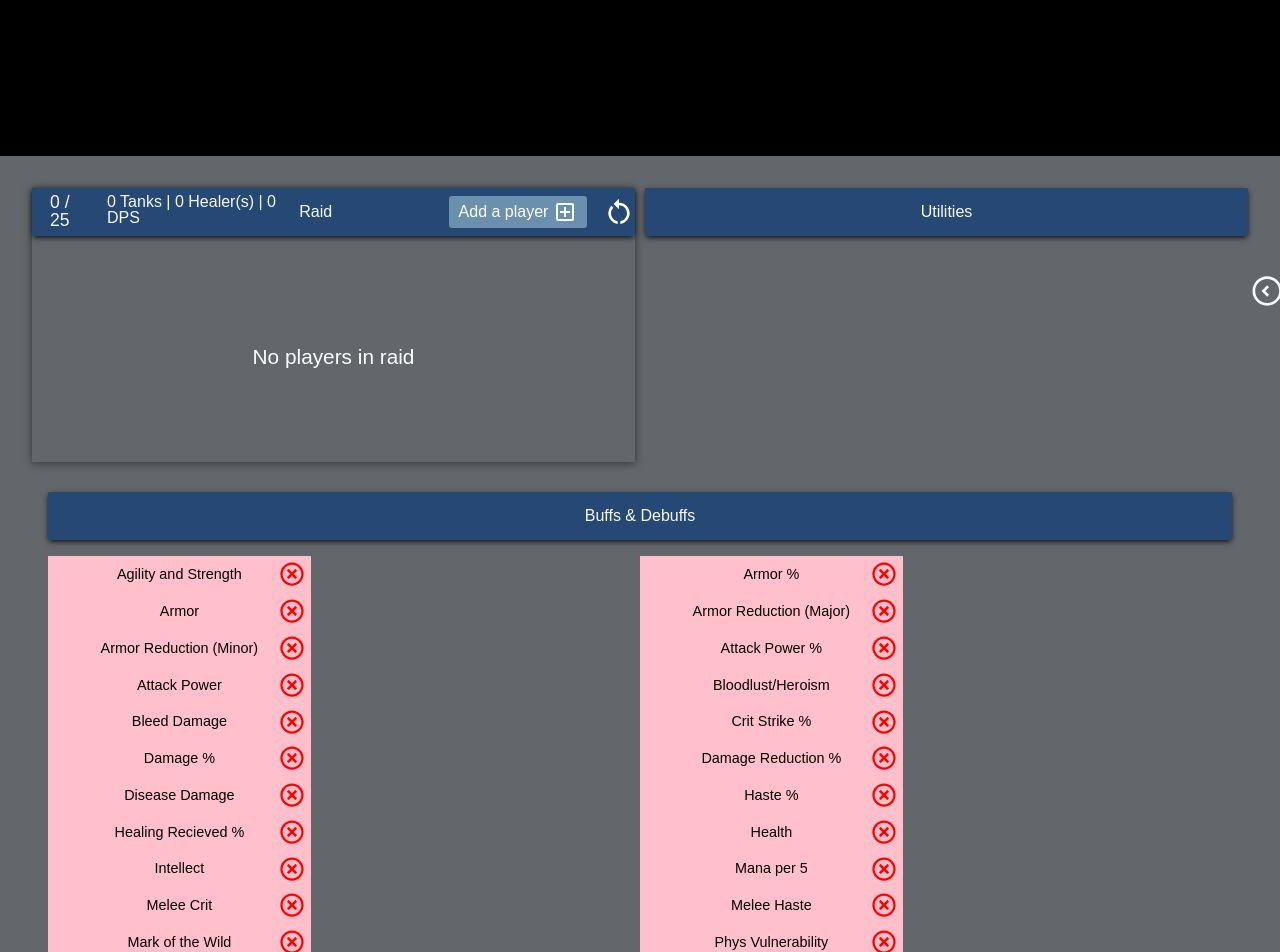
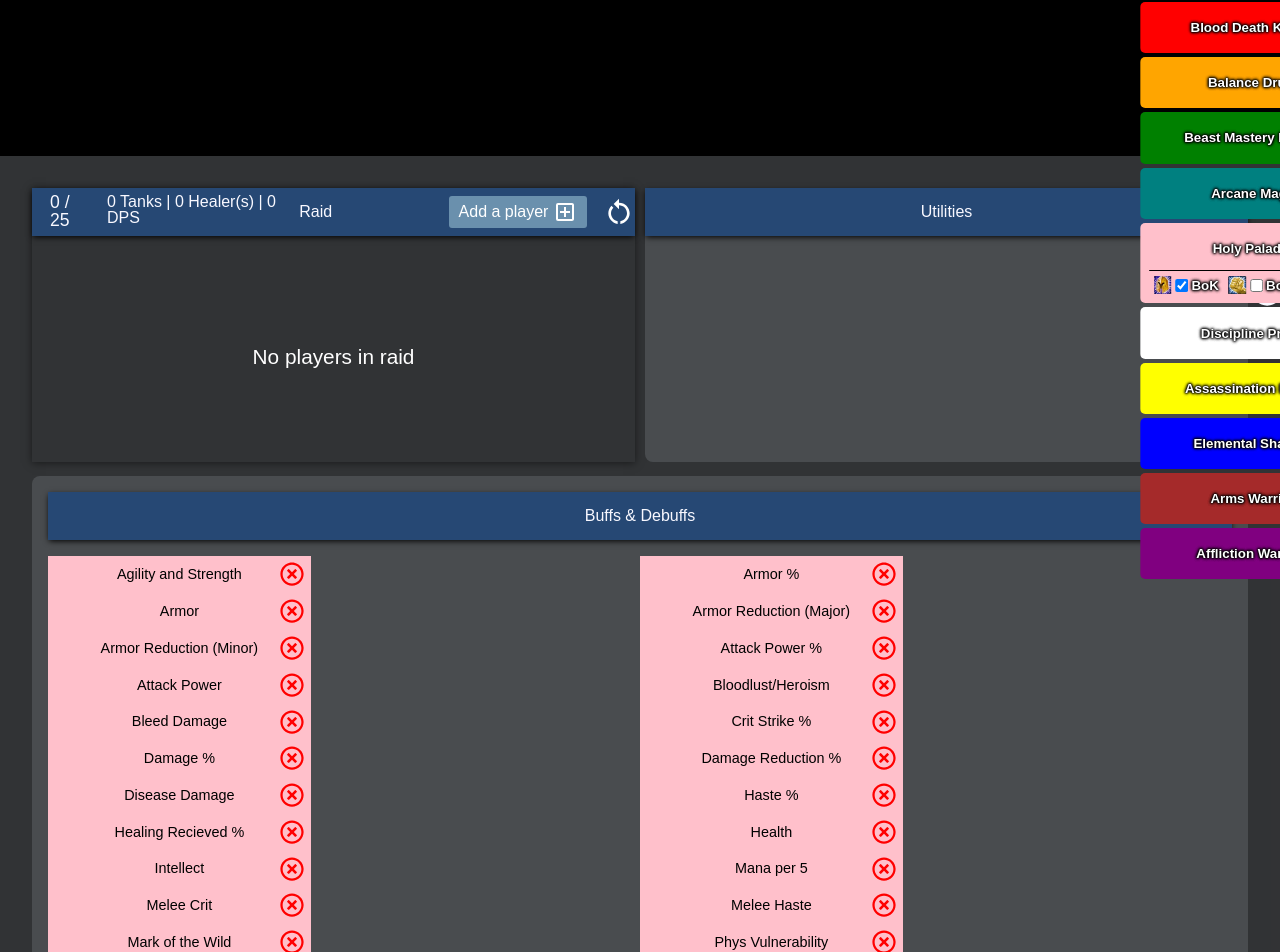
Before and after one commit to MarcusMohns/Codex-Online, a React (Create React App) app: page /raidassembler in a window 1280 px wide. Shown: the part 200-1152 px from the top of the page. Built offline with nearby package versions, Linux system fonts and the light colour scheme.

Commit message:
styled specontainer

```diff
--- a/src/components/styles/RaidAssembler.styled.js
+++ b/src/components/styles/RaidAssembler.styled.js
@@ -16,7 +16,7 @@ export const Main = styled.main`
   margin: auto;
   min-height: 100%;
   margin-top: 20%;
-  background-color: ${COLORS.background};
+  background-color: ${COLORS.fadedBackground};
   @media (min-width: 1200px) {
     display: grid;
     grid-template-columns: 1fr 1fr;
@@ -32,15 +32,14 @@ export const Main = styled.main`
   .right-menu {
     display: flex;
     flex-direction: row;
+    width: fit-content;
     position: fixed;
     top: 25%;
     right: 0%;
     z-index: 2;
     transition: all 150ms;
-    @media screen and (min-width: 1200px) {
-      padding: 0.5rem;
-      right: 1%;
-    }
+    max-width: 50%;
+
     .arrow-left {
       transition: all 400ms;
       transform: rotate(180deg) translate(-100%);
@@ -87,21 +86,21 @@ export const SpecContainer = styled.section`
   flex-direction: column;
   align-items: center;
   justify-content: center;
-  margin: auto;
-  max-width: 75%;
+  max-width: 50%;
   max-height: 50%;
   z-index: 2;
   @media screen and (min-width: 1200px) {
     box-sizing: border-box;
     display: flex;
     flex-direction: column;
+    align-items: center;
+    justify-content: center;
     border-radius: 0.5rem;
-    align-items: center;
-    background-color: ${COLORS.fadedPrimary};
-    justify-content: center;
+    background-color: ${COLORS.fadedBackground};
+    border: 1px solid black;
     max-width: 100%;
     max-height: 100%;
-    padding: 1rem;
+    padding: 0.5rem;
     transition: all 300ms;
   }
   .spec-buttons {
@@ -317,7 +316,7 @@ export const StyledPlayer = styled.div`
 export const BuffContainer = styled.section`
   grid-area: Buffs;
   box-sizing: border-box;
-  background-color: ${COLORS.background};
+  background-color: ${COLORS.fadedBackground};
   display: flex;
   flex-direction: column;
   align-items: top;
@@ -525,7 +524,7 @@ export const UtilityContainer = styled.section`
   align-items: flex-start;
   box-sizing: border-box;
   flex-wrap: wrap;
-  background-color: ${COLORS.background};
+  background-color: ${COLORS.fadedBackground};
   min-width: 100%;
   margin-bottom: 50px;
   height: fit-content;
```
